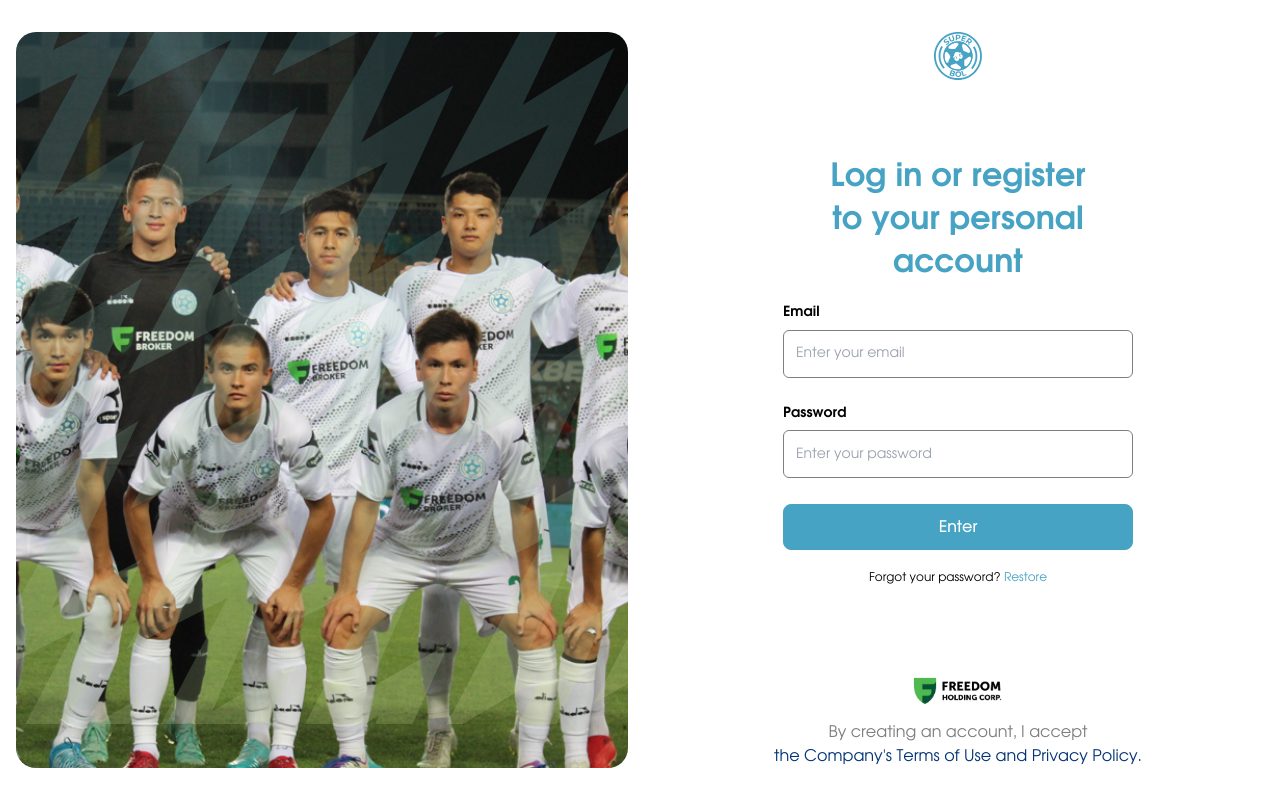
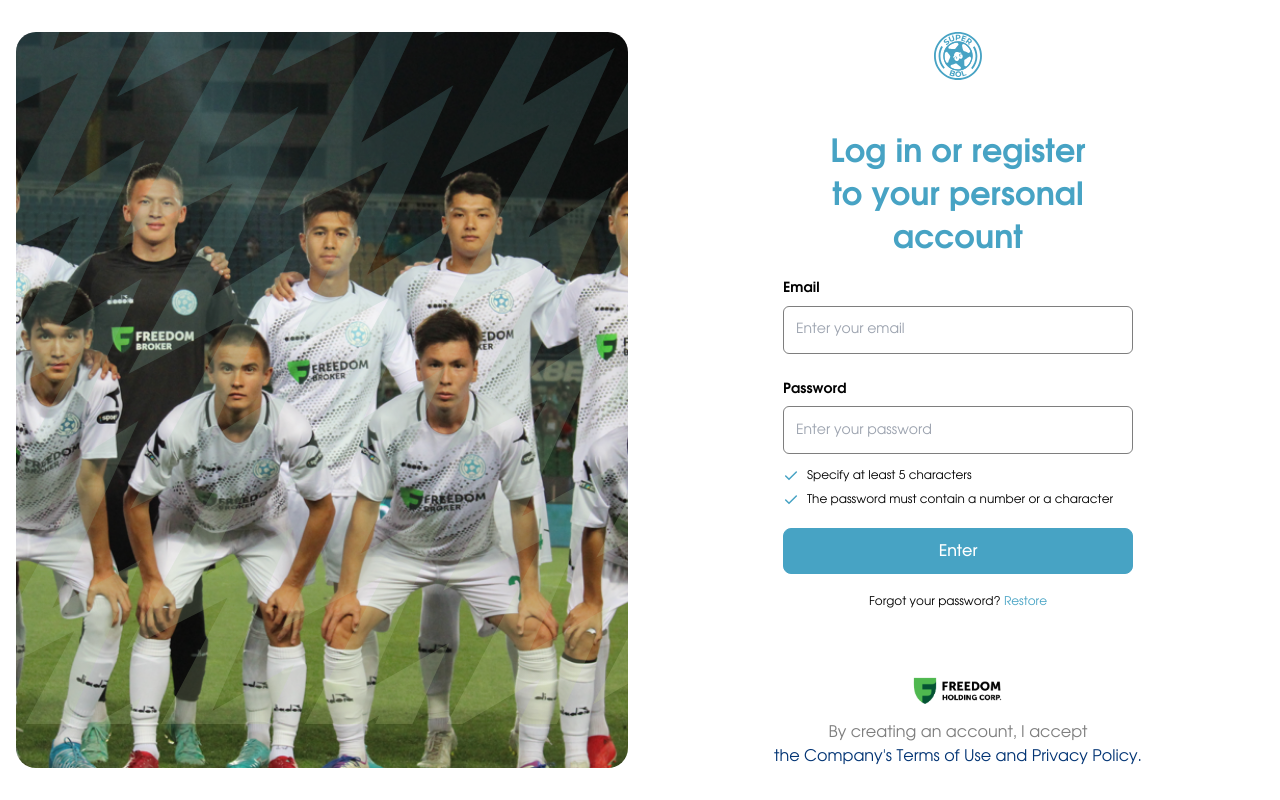
Before and after one commit to Abdubek/superbol_web, a Next.js app: page /en/sign-in in a window 1280 px wide. Built offline with nearby package versions, Linux system fonts and the light colour scheme; no server answers.

Commit message:
add google analytics

```diff
--- a/messages/en.json
+++ b/messages/en.json
@@ -115,7 +115,7 @@
       "title": "Create a password",
       "subtitle": "For the account",
       "required": {
-        "1": "Specify at least 8 characters",
+        "1": "Specify at least 5 characters",
         "2": "The password must contain a number or a character",
         "3": "The entered passwords match"
       }
--- a/messages/kz.json
+++ b/messages/kz.json
@@ -115,7 +115,7 @@
       "title": "Құпия сөзді ойлап табыңыз",
       "subtitle": "Осы аккаунт үшін",
       "required": {
-        "1": "Кем дегенде 8 таңбаны көрсетіңіз",
+        "1": "Кем дегенде 5 таңбаны көрсетіңіз",
         "2": "Құпия сөзде cан немесе таңба болуы керек",
         "3": "Енгізілген құпиясөздер сәйкес келеді"
       }
--- a/messages/ru.json
+++ b/messages/ru.json
@@ -115,7 +115,7 @@
       "title": "Придумайте пароль",
       "subtitle": "Для аккаунта",
       "required": {
-        "1": "Укажите как минимум 8 символов",
+        "1": "Укажите как минимум 5 символов",
         "2": "Пароль должен содержать число или символ",
         "3": "Введенные пароли совпадают"
       }
--- a/package.json
+++ b/package.json
@@ -9,6 +9,7 @@
     "lint": "next lint"
   },
   "dependencies": {
+    "@next/third-parties": "^14.1.4",
     "@radix-ui/react-accordion": "^1.1.2",
     "@radix-ui/react-icons": "^1.3.0",
     "@radix-ui/react-select": "^2.0.0",
--- a/src/app/[locale]/layout.tsx
+++ b/src/app/[locale]/layout.tsx
@@ -5,6 +5,7 @@
 import { NextIntlClientProvider, useMessages } from "next-intl";
 import ToastProvider from "@/shared/ui/ToastProvider";
 import { FlashToaster } from "@/features/FlashToaster/FlashToaster";
+import { GoogleAnalytics } from '@next/third-parties/google'
 
 export const metadata: Metadata = {
   title: "SuperBol 2024",
@@ -32,6 +33,7 @@
           </NextIntlClientProvider>
         </LocaleSwitcher>
       </body>
+      <GoogleAnalytics gaId="G-Q93Z30S65R" />
     </html>
   );
 }
--- a/src/features/SignInForm.tsx
+++ b/src/features/SignInForm.tsx
@@ -9,6 +9,8 @@
 import { FormInput } from "@/shared/ui/FormInput";
 import { useFormatter, useTranslations } from "next-intl";
 import {SubmitButton} from "@/features/SubmitButton";
+import CheckSmallIcon from "@/shared/icons/check-small.svg";
+import CrossIcon from "@/shared/icons/cross.svg";
 
 const initialState = {
   email: "",
@@ -26,7 +28,7 @@
     >
       <Typography size="h3" variant="primary">
         {t.rich("signIn.title", {
-          br: () => <br />,
+          br: () => <br/>,
         })}
       </Typography>
 
@@ -38,6 +40,7 @@
         error={state?.email}
       />
 
+      <div className="flex flex-col items-start gap-2 w-full">
         <FormInput
           label={t("inputs.password.label")}
           name="password"
@@ -45,6 +48,17 @@
           placeholder={t("inputs.password.placeholder")}
           error={state?.password}
         />
+
+        <div className="flex items-center gap-2">
+          <CheckSmallIcon/>
+          <Typography size="body3">{t("setPassword.required.1")}</Typography>
+        </div>
+
+        <div className="flex gap-2">
+          <CheckSmallIcon/>
+          <Typography size="body3">{t("setPassword.required.2")}</Typography>
+        </div>
+      </div>
 
       <SubmitButton type="submit" variant="primary" className="w-full">
         {t("buttons.signIn")}
```
Also changed, not shown: 1 other file (tests, documents, lock files or other folders). Lines whose indentation alone changed are shown as unchanged.
